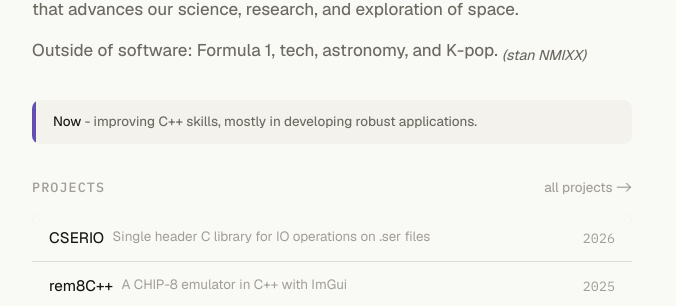
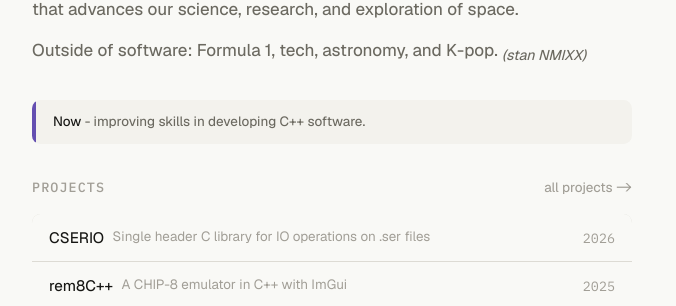
Before and after one commit to RyanVNgo/RyanVNgo.github.io, a Jekyll site: the page built from index.md, in a window 1280 px wide. Shown: the part 385-691 px from the top of the page, without its empty margins (308-984 px from the left). Built offline with Jekyll 4.4.1, drawn with Linux system fonts in a browser that asks for light colours.

Commit message:
Status update

```diff
--- a/index.md
+++ b/index.md
@@ -20,8 +20,7 @@ Outside of software: Formula 1, tech, astronomy, and K-pop. <sub><i>(stan NMIXX)
 
 <div class="info-block">
     <div class="info-block__text">
-    <span>Now</span> - improving C++ skills, mostly in developing robust
-    applications.
+    <span>Now</span> - improving skills in developing C++ software.
     </div>
 </div>
 
```
